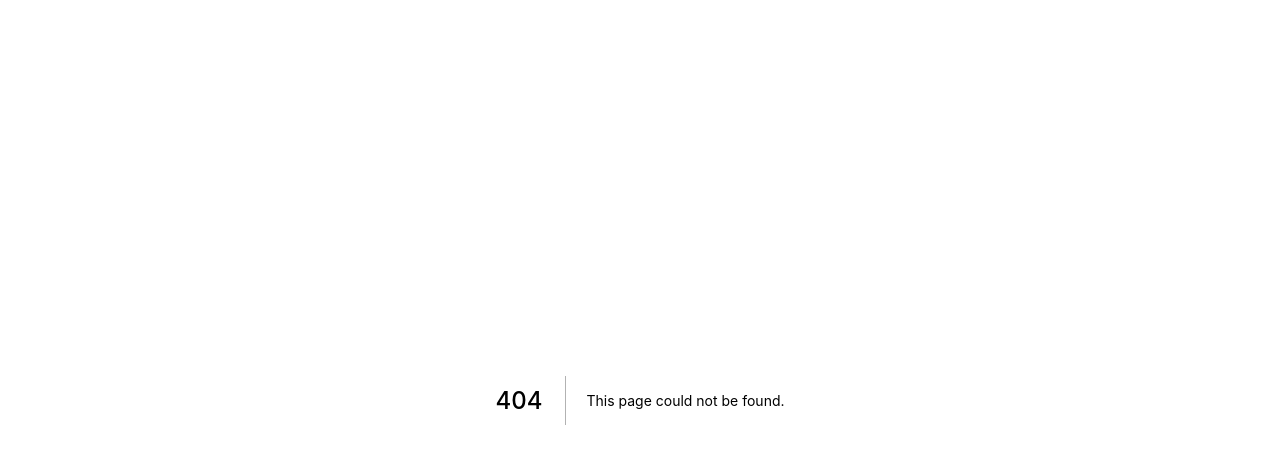
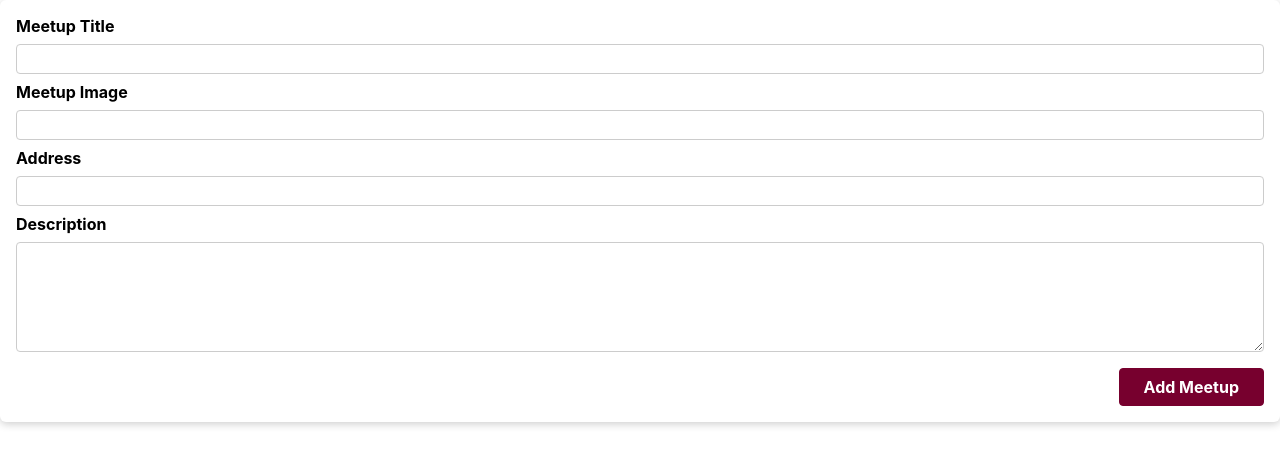
Before and after one commit to qur786/Meetup-App, a Next.js app: page /new-meetup in a window 1280 px wide. Before the commit this address had no page. Shown: the top 466 px of the page. Built offline with nearby package versions, Linux system fonts and the light colour scheme.

Commit message:
feat: add NewMeetupForm

```diff
--- /dev/null
+++ b/pages/new-meetup/index.js
@@ -0,0 +1,10 @@
+import NewMeetupForm from "../../components/meetups/NewMeetupForm";
+
+export default function NewMeetup() {
+    const onAddMeetup = (newMeetup) => {
+        console.log(newMeetup);
+    }
+    return (
+        <NewMeetupForm onAddMeetup={onAddMeetup} />
+    )
+}
```
